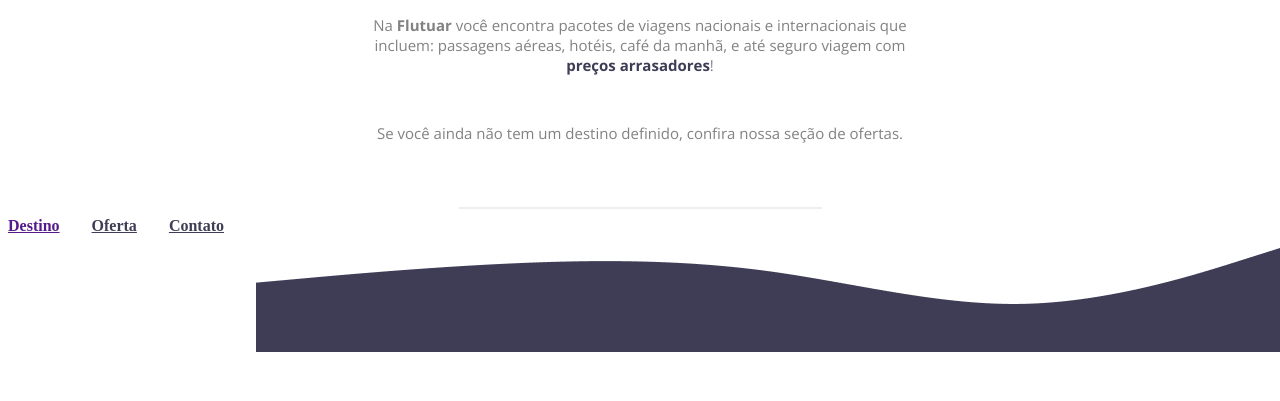
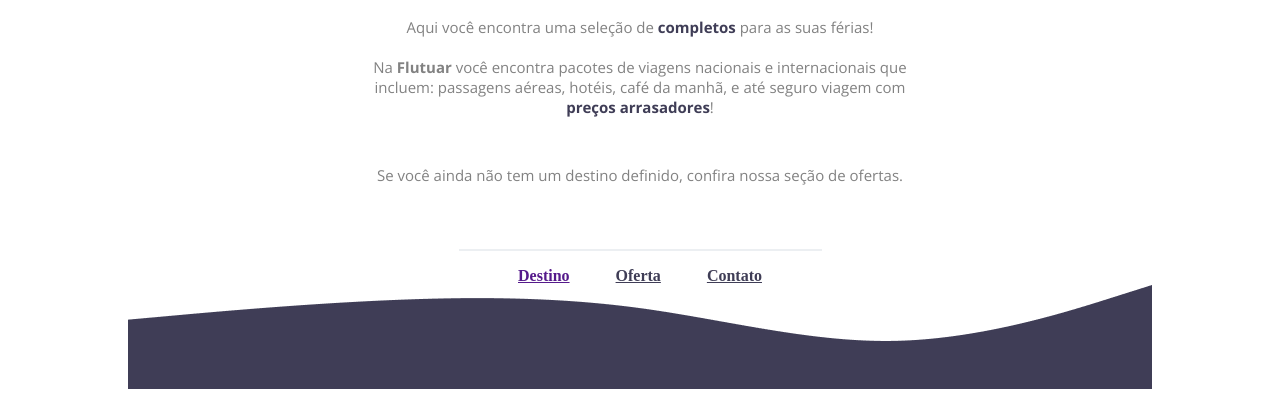
Before and after one commit to KarenAngelis/Projeto-02, a plain HTML site: page index.html in a window 1280 px wide. Shown: the part 448-849 px from the top of the page. Before the commit the page ends 800 px from the top, so only its background shows below. Drawn offline with nearby package versions, Linux system fonts and the light colour scheme.

Commit message:
alteração na div da imagem

```diff
--- a/index.html
+++ b/index.html
@@ -47,7 +47,9 @@
 
   </div>
 
-  <img id="onda"  src="imagens/Wave.png" alt="Onda do final da página para enfeite">
+  <div id="onda" >
+  <img  src="imagens/Wave.png" alt="Onda do final da página para enfeite">
+  </div>
 
 </body>
 </html>
--- a/style.css
+++ b/style.css
@@ -2,7 +2,6 @@
   text-align: center;
   margin: 64px auto 64px;
   width: 540px;
-
 }
 
 #main p {
@@ -11,9 +10,13 @@
   font-size: 15px;
 
 }
+#main img {
+  margin-bottom: 32px;
+}
 
 #main h1{
   color: #3F3D56;
+  margin-bottom: 32px;
 }
 
 #main span {
@@ -26,14 +29,16 @@
 
 #footer a + a{
   color: #3F3D56;
-  margin-left: 28px;
+  margin-left: 42px;
+}
+
+#footer {
+  text-align: center;
 }
 
 #onda{
-  position: fixed;
-  bottom: 0px;
-  right: 0px;
-
+  text-align:center;
+  margin-block-end: 0;
 }
 
 #line{
@@ -41,4 +46,5 @@
   height: 0px;
   border: 1px solid #ECEFF2;
   margin: 0px auto 8px;
+  margin-bottom: 16px;
 }
```
Also changed, not shown: 1 other file.
